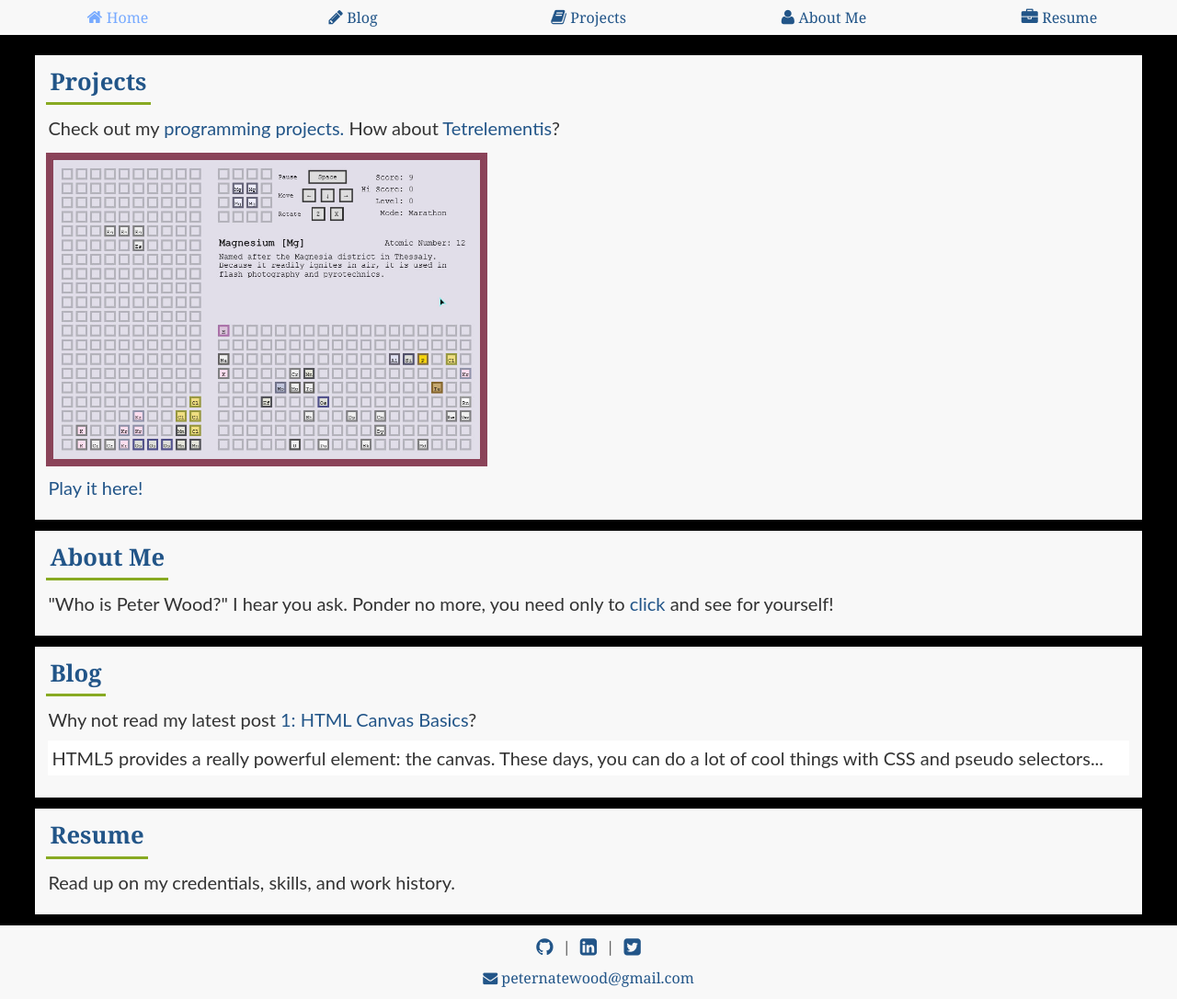
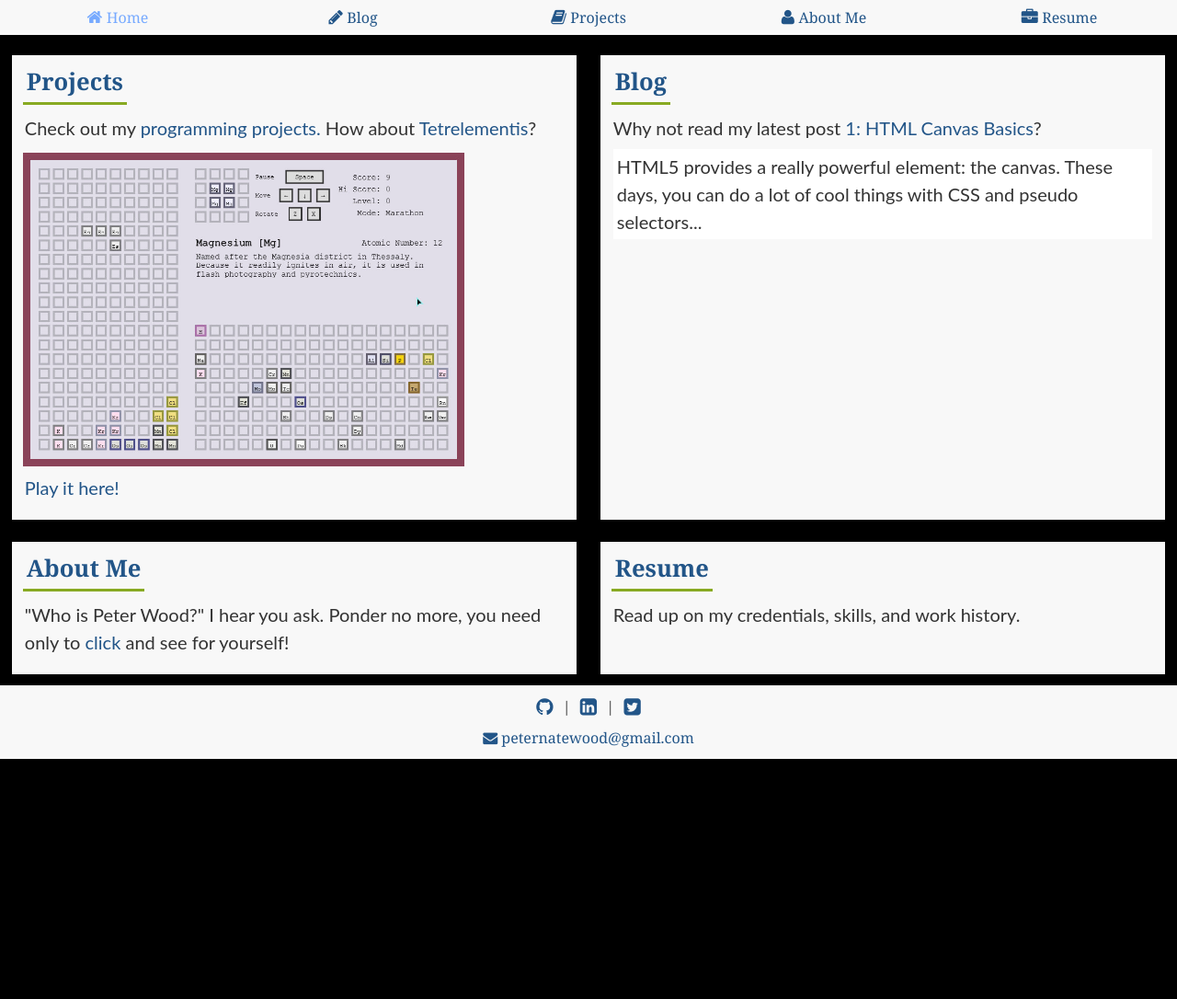
Before and after one commit to peternatewood/RoyTuesday.github.io, a Jekyll site: the page built from index.html, in a window 1280 px wide and 1086 px high. Shown: the whole window at 92% size. Built offline with Jekyll 4.4.1, drawn with Linux system fonts in a browser that asks for light colours.

Commit message:
Use grid layout for home page

```diff
--- a/index.html
+++ b/index.html
@@ -2,7 +2,8 @@
 layout: default
 ---
 
-<article>
+<section class="grid">
+  <article class="col-50">
     <h2 class="article-title">
       <a class="home-link" href="{{ '/projects' | prepend: site.baseurl }}" title="Projects">Projects</a>
     </h2>
@@ -16,15 +17,8 @@ layout: default
       <a href="{{ '/projects/tetrelementis' }}">Play it here!</a>
     </p>
   </article>
-<article>
-  <h2 class="article-title">
-    <a class="home-link" href="{{ '/about' | prepend: site.baseurl }}" title="About Me">About Me</a>
-  </h2>
-  <p class="article-body">
-    "Who is Peter Wood?" I hear you ask. Ponder no more, you need only to <a href="{{ '/about' | prepend: site.baseurl }}" title="About Me">click</a> and see for yourself!
-  </p>
-</article>
-<article>
+
+  <article class="col-50">
     <h2 class="article-title">
       <a class="home-link" href="{{ '/blog' | prepend: site.baseurl }}" title="Blog">Blog</a>
     </h2>
@@ -35,7 +29,19 @@ layout: default
       </span>
     </p>
   </article>
-<article>
+</section>
+
+<section class="grid">
+  <article class="col-50">
+    <h2 class="article-title">
+      <a class="home-link" href="{{ '/about' | prepend: site.baseurl }}" title="About Me">About Me</a>
+    </h2>
+    <p class="article-body">
+      "Who is Peter Wood?" I hear you ask. Ponder no more, you need only to <a href="{{ '/about' | prepend: site.baseurl }}" title="About Me">click</a> and see for yourself!
+    </p>
+  </article>
+
+  <article class="col-50">
     <h2 class="article-title">
       <a class="home-link" href="{{ site.resume | prepend: site.baseurl }}" title="Resume">Resume</a>
     </h2>
@@ -43,3 +49,4 @@ layout: default
       Read up on my credentials, skills, and work history.
     </p>
   </article>
+</section>
```
Lines whose indentation alone changed are shown as unchanged.
